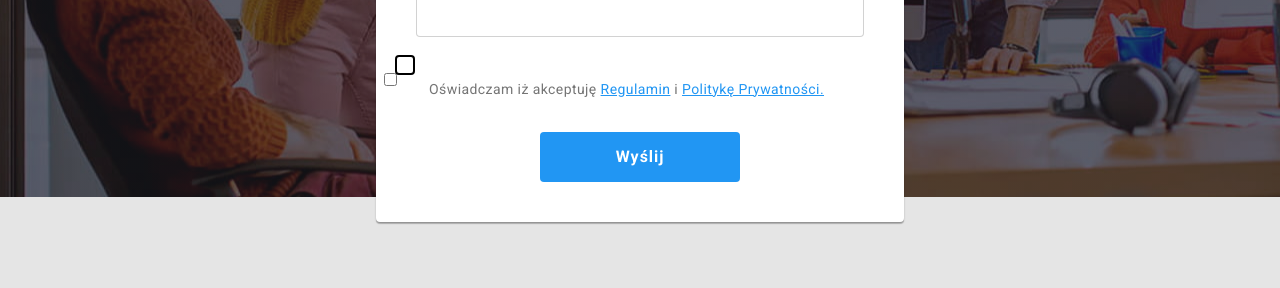
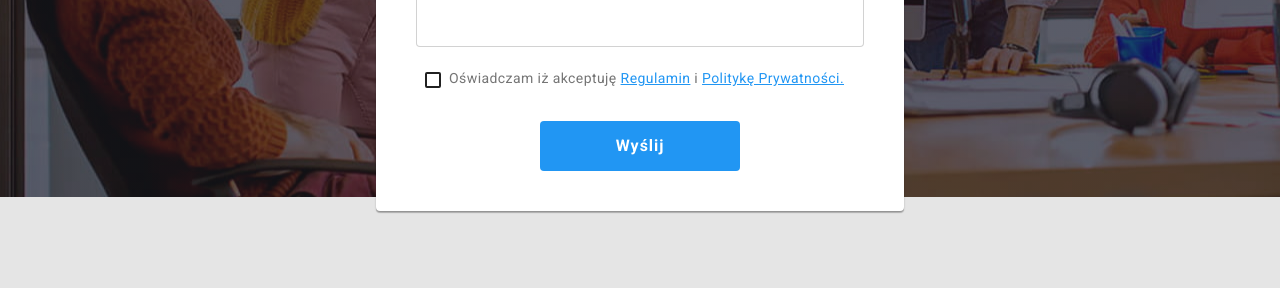
Before and after one commit to taaleksandra/goit-markup-hw-06, a plain HTML site: page index.html in a window 1280 px wide. Both pictures are taken after a click on the button "Zamów usługę". Shown: the part 483-771 px from the top of the page. Drawn offline with nearby package versions, Linux system fonts and the light colour scheme.

Commit message:
checkbox input style

```diff
--- a/css/styles.css
+++ b/css/styles.css
@@ -711,23 +711,32 @@ modal styles
 .modal-form-checkbox {
   cursor: pointer;
 }
-.modal-form-checkbox::before {
+.modal-form-checkbox span::before {
   display: inline-block;
+  vertical-align: middle;
   content: "";
   width: 16px;
   height: 16px;
-  outline: 2px solid var(--black-color);
+  border: 2px solid hsla(0, 0%, 13%, 1);
   border-radius: 2px;
+  margin-right: 8px;
+  margin-left: 41px;
 }
-.form-checkbox-box input:checked + .modal-form-checkbox::before {
+.form-checkbox-box input {
+  appearance: none;
+}
+.form-checkbox-box input:checked + .modal-form-checkbox span::before {
   border: none;
-  background-image: url(images/sprite-min.svg#icon-icon-check);
+  background-color: var(--accent-color);
+  background-image: url(../images/sprite-min.svg#icon-icon-check);
+  filter: drop-shadow(0px 4px 4px rgba(0, 0, 0, 0.25));
 }
 .modal-form-checkbox span {
   font-size: 14px;
   line-height: 1.714;
   letter-spacing: 0.03em;
   color: var(--descriptions-color);
+  padding: 0;
 }
 .modal-form-links {
   color: var(--accent-color);
```
Also changed, not shown: index.html (+0 -3 lines).
